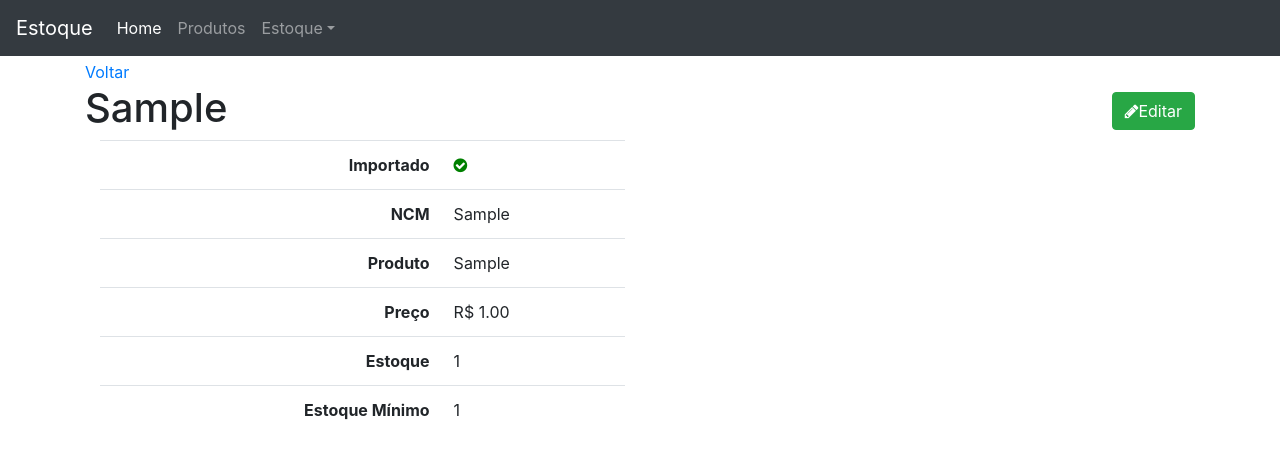
After one commit to WellingtonMarinho/estoque, a Django app: page /produto/1/ in a window 1280 px wide. The commit adds this page. Shown: the top 459 px of the page. Run offline with Django 3.2, Linux system fonts and the light colour scheme; tables that the repository leaves empty hold one stand-in row (values such as "Sample post"); some libraries are stand-ins or nearby versions.

Commit message:
Configurado template e view de produto_list e produto_detail

```diff
--- a/core/templates/base.html
+++ b/core/templates/base.html
@@ -19,7 +19,14 @@
     <style>
       body{
         margin-top: 60px;
-      }
+        }
+        .ok {
+            color: green;
+        }
+        .no {
+            color: red;
+        }
+
     </style>
 
     {% block css%}{% endblock css%}
--- a/core/templates/includes/nav.html
+++ b/core/templates/includes/nav.html
@@ -10,10 +10,10 @@
     <div class="collapse navbar-collapse" id="navbarsExampleDefault">
         <ul class="navbar-nav mr-auto">
             <li class="nav-item active">
-                <a class="nav-link" href="#">Home <span class="sr-only">(current)</span></a>
+                <a class="nav-link" href="{% url 'core:index' %}">Home <span class="sr-only">(current)</span></a>
             </li>
             <li class="nav-item">
-                <a class="nav-link" href="#">Produtos</a>
+                <a class="nav-link" href="{% url 'produto:produto_list' %}">Produtos</a>
             </li>
 
             <li class="nav-item dropdown">
--- a/produto/models.py
+++ b/produto/models.py
@@ -1,4 +1,5 @@
 from django.db import models
+from django.urls import reverse_lazy
 
 
 class Produto(models.Model):
@@ -14,3 +15,6 @@ class Produto(models.Model):
 
     def __str__(self):
         return self.produto
+
+    def get_absolute_url(self):
+        return reverse_lazy('produto:produto_detail', kwargs={'pk': self.pk})
--- /dev/null
+++ b/produto/templates/produto_detail.html
@@ -0,0 +1,49 @@
+{% extends 'base.html' %}
+
+{% block content %}
+<a href="{% url 'produto:produto_list'%}">Voltar</a>
+
+    <h1>{{ object }}
+        <span class="pull-right">
+            <a href="">
+                <button type="button" class="btn btn-success"><span class="fa fa-pencil"></span>Editar</button>
+            </a>
+        </span>
+    </h1>
+<div class="col-sm-6">
+    <table class="table table-user-information">
+        <tbody>
+            <tr>
+                <th class="text-right">Importado</th>
+                <td>
+                    {% if object.importado %}
+                        <i class="fa fa-check-circle ok"></i>
+                    {% else %}
+                        <i class="fa fa-minus-circle no"></i>
+                    {% endif%}
+                </td>
+            </tr>
+            <tr>
+                <th class="text-right">NCM</th>
+                <td>{{ object.ncm }}</td>
+            </tr>
+            <tr>
+                <th class="text-right">Produto</th>
+                <td>{{ object.produto }}</td>
+            </tr>
+            <tr>
+                <th class="text-right">Preço</th>
+                <td>R$ {{ object.preco }}</td>
+            </tr>
+            <tr>
+                <th class="text-right">Estoque</th>
+                <td>{{ object.estoque }}</td>
+            </tr>
+            <tr>
+                <th class="text-right">Estoque Mínimo</th>
+                <td>{{ object.estoque_minimo }}</td>
+            </tr>
+        </tbody>
+    </table>
+</div>
+{% endblock content %}
--- a/produto/urls.py
+++ b/produto/urls.py
@@ -5,5 +5,6 @@ app_name = 'produto'
 
 
 urlpatterns =[
-    path('', v.produto_list, name='produto_list')
+    path('', v.produto_list, name='produto_list'),
+    path('<int:pk>/', v.produto_detail, name='produto_detail')
 ]
--- a/produto/views.py
+++ b/produto/views.py
@@ -3,7 +3,12 @@ from .models import Produto
 
 
 def produto_list(request):
-    template_name = 'produto_list.html'
     objects = Produto.objects.all()
     context = {'object_list': objects}
-    return render(request, template_name, context)
+    return render(request, 'produto_list.html', context)
+
+
+def produto_detail(request, pk):
+    object = Produto.objects.get(pk=pk)
+    context = {'object': object}
+    return render(request, 'produto_detail.html', context)
```
Also changed, not shown: produto/templates/produto_list.html (+2 -11 lines).
